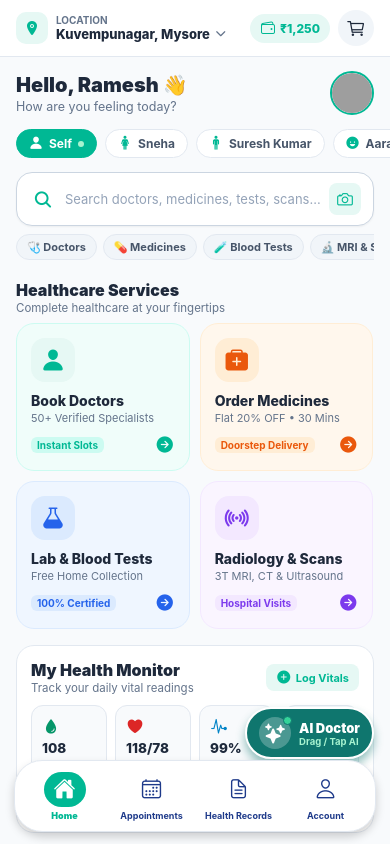
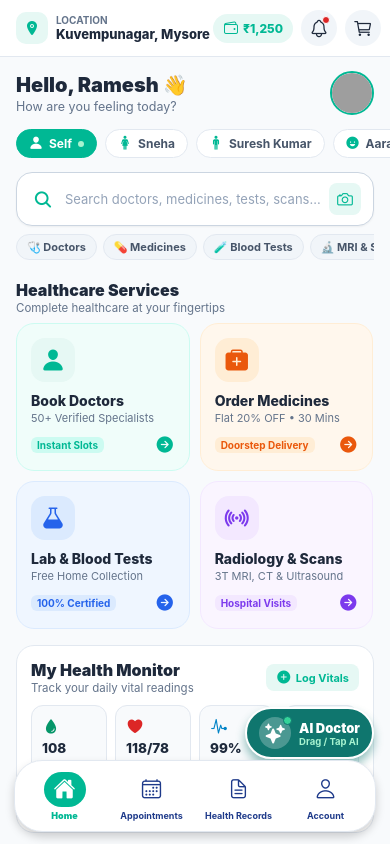
Before and after one commit to Navabharth-Technologies/Mediunify-patient-side-application-, a React Native app: screen /MainApp in a window 390 px wide. Built offline with nearby package versions, Linux system fonts and the light colour scheme; grey boxes are pictures that could not be loaded.

Commit message:
Add Notification icon button next to Cart icon in HomeScreen top bar

```diff
--- a/src/screens/home/HomeScreen.js
+++ b/src/screens/home/HomeScreen.js
@@ -304,7 +304,7 @@ const HomeScreen = ({ navigation }) => {
           </View>
         </TouchableOpacity>
 
-        {/* RIGHT ACTIONS: WALLET & CART */}
+        {/* RIGHT ACTIONS: WALLET, NOTIFS & CART */}
         <View style={styles.topBarRight}>
           {/* WALLET BUTTON */}
           <TouchableOpacity
@@ -314,6 +314,16 @@ const HomeScreen = ({ navigation }) => {
           >
             <Ionicons name="wallet-outline" size={16} color={colors.primary} />
             <Text style={styles.walletPillText}>₹{walletBalance.toLocaleString('en-IN')}</Text>
+          </TouchableOpacity>
+
+          {/* NOTIFICATIONS BUTTON */}
+          <TouchableOpacity
+            style={styles.iconCircle}
+            onPress={() => navigation.navigate('Notifications')}
+            activeOpacity={0.85}
+          >
+            <Ionicons name="notifications-outline" size={20} color="#1E293B" />
+            <View style={styles.notifBadgeDot} />
           </TouchableOpacity>
 
           {/* CART BUTTON */}
@@ -1316,6 +1326,17 @@ const styles = StyleSheet.create({
     fontSize: 10,
     fontWeight: '800',
   },
+  notifBadgeDot: {
+    position: 'absolute',
+    top: 6,
+    right: 7,
+    width: 8,
+    height: 8,
+    borderRadius: 4,
+    backgroundColor: '#DC2626',
+    borderWidth: 1.5,
+    borderColor: '#FFFFFF',
+  },
 
   toastCard: {
     position: 'absolute',
```
Also changed, not shown: 2 other files (tests, documents, lock files or other folders).
